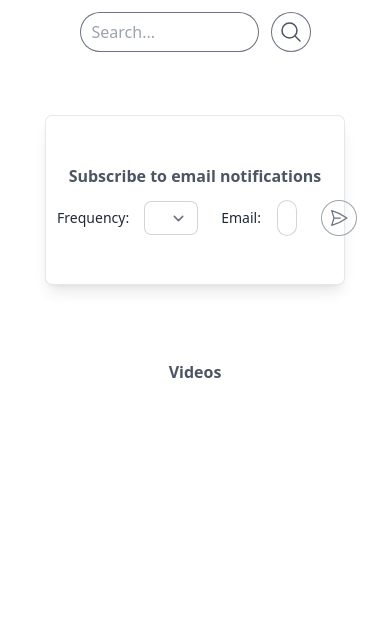
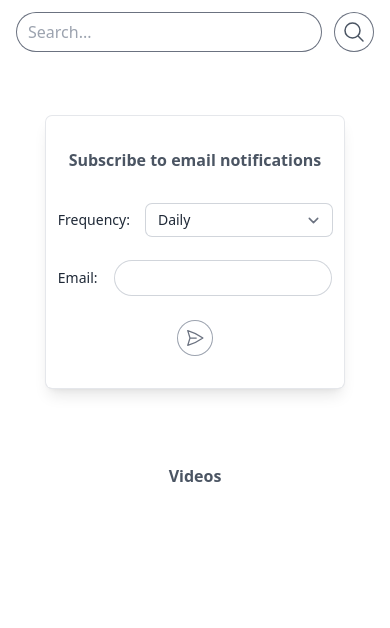
Before and after one commit to aurora-dot/NotifyTube, a Django app: page /search/1/ in a window 390 px wide. Shown: the part 68-696 px from the top of the page. Run offline with Django 5.2, Linux system fonts and the light colour scheme; data that the repository does not hold is empty; style sheets or scripts are compiled from the project's sources.

Commit message:
Fix mobile styling

```diff
--- a/app/forms.py
+++ b/app/forms.py
@@ -10,7 +10,7 @@ class YouTubeQueryForm(forms.ModelForm):
         widgets = {
             "query": forms.TextInput(
                 attrs={
-                    "class": "w-1/2 border-0 rounded-full p-2 pl-3 pl-r ring-1 ring-inset ring-gray-500 focus:ring-purple-500 hover:ring-purple-500 placeholder:text-gray-400 focus:ring-2 focus:ring-inset",
+                    "class": "sm:w-1/2 w-full border-0 rounded-full p-2 pl-3 pl-r ring-1 ring-inset ring-gray-500 focus:ring-purple-500 hover:ring-purple-500 placeholder:text-gray-400 focus:ring-2 focus:ring-inset",
                     "required": "true",
                     "placeholder": "Search...",
                 }
--- a/app/templates/app/query.html
+++ b/app/templates/app/query.html
@@ -9,18 +9,18 @@
     <p class="py-4 text-center text-xl text-green-600">Success!</p>
   {% else %}
     <div class="flex justify-center pt-8 pb-16">
-      <div class="flex flex-col py-12 ring-1 ring-gray-200 rounded-md shadow-lg w-10/12 justify-center">
-        <p class="text-center text-gray-600 font-semibold mb-3">Subscribe to email notifications</p>
+      <div class="flex flex-col sm:py-12 py-8 ring-1 ring-gray-200 rounded-md shadow-lg w-10/12 justify-center">
+        <p class="text-center text-gray-600 font-semibold sm:mb-3 mb-8">Subscribe to email notifications</p>
         <form action="{% url "app:query" object_list.0.youtube_query.query %}"
               method="post"
-              class="justify-center flex flex-row space-x-6 text-sm">
+              class="justify-center flex sm:flex-row flex-col sm:space-x-6 sm:space-y-0 space-y-6 sm:px-3 px-3 text-sm">
           {% for field in email_form %}
-            {% csrf_token %}
-            <div class="flex {% if forloop.last %}w-1/2{% endif %} flex-row items-center">
+            <div class="flex  ml-0 {% if forloop.last %}sm:w-1/2{% endif %} flex-row items-center">
               <label class="pr-4" for="{{ field.auto_id }}">{{ field.label }}:</label>
               {{ field }}
             </div>
           {% endfor %}
+          <div class="flex items-center justify-center">
             <button type="submit"
                     class="rounded-full p-2 ring-1 ring-inset ring-gray-400 hover:ring-purple-500 active:ring-2"
                     aria-label="submit">
@@ -33,6 +33,8 @@
                 <path stroke-linecap="round" stroke-linejoin="round" d="M6 12 3.269 3.125A59.769 59.769 0 0 1 21.485 12 59.768 59.768 0 0 1 3.27 20.875L5.999 12Zm0 0h7.5" />
               </svg>
             </button>
+          </div>
+          {% csrf_token %}
         </form>
       </div>
     </div>
```
Lines whose indentation alone changed are shown as unchanged.
